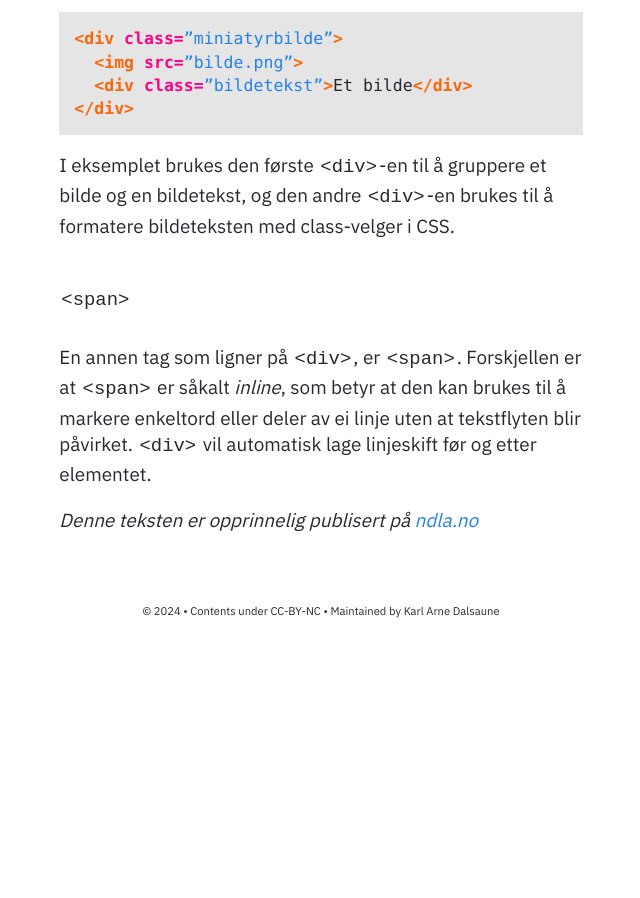
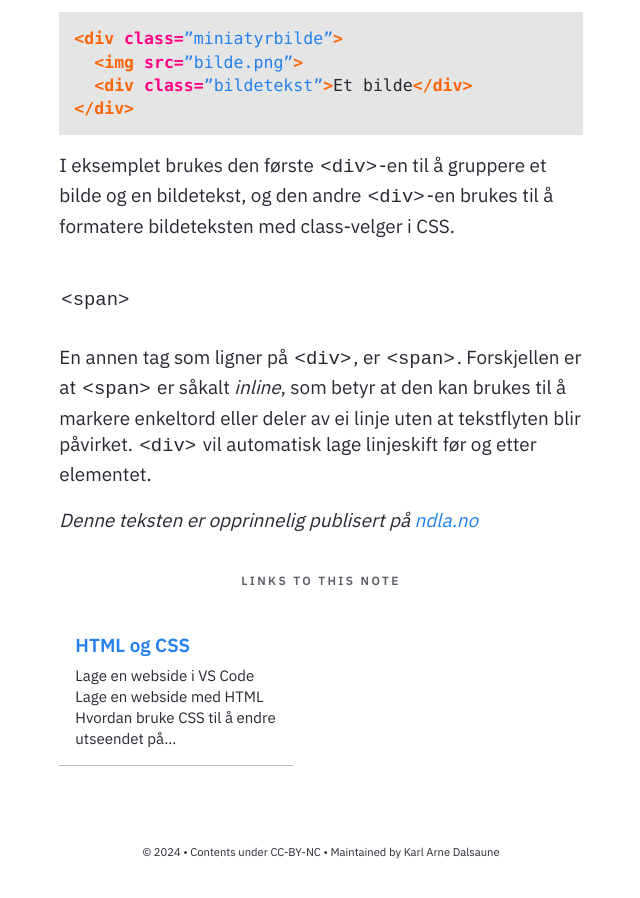
Before and after one commit to Cha-IM/cha-im.github.io, a Jekyll site: the page built from _notes/Public/Utvikling/HTML og CSS/div-elementet.md, in a window 1280 px wide and 900 px high, scrolled down 585 px. Shown: the whole window, without its empty margins (319-959 px from the left). Built offline with Jekyll 4.4.1, drawn with Linux system fonts in a browser that asks for light colours; before the commit the page ends 1245 px from its top, so only the background shows below that; part of the change alters nothing that is shown; some of the changed text lies outside the part shown.

Commit message:
fix: broken link

```diff
--- a/_notes/Public/Utvikling/HTML og CSS/div-elementet.md
+++ b/_notes/Public/Utvikling/HTML og CSS/div-elementet.md
@@ -1,5 +1,5 @@
 ---
-title: <div>-elementet
+title: div-elementet
 feed: show
 date: 19-09-2024
 ---
```
